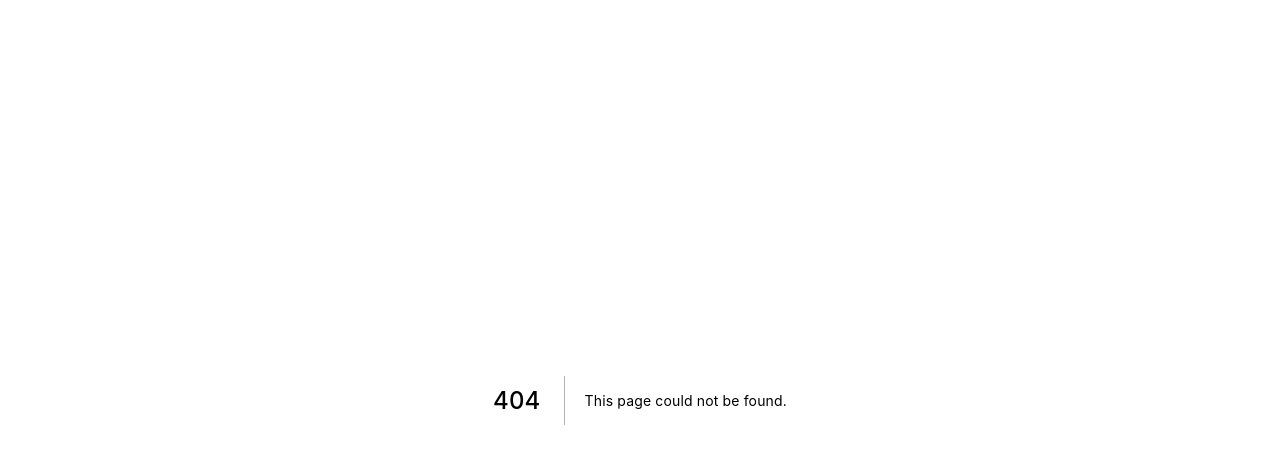
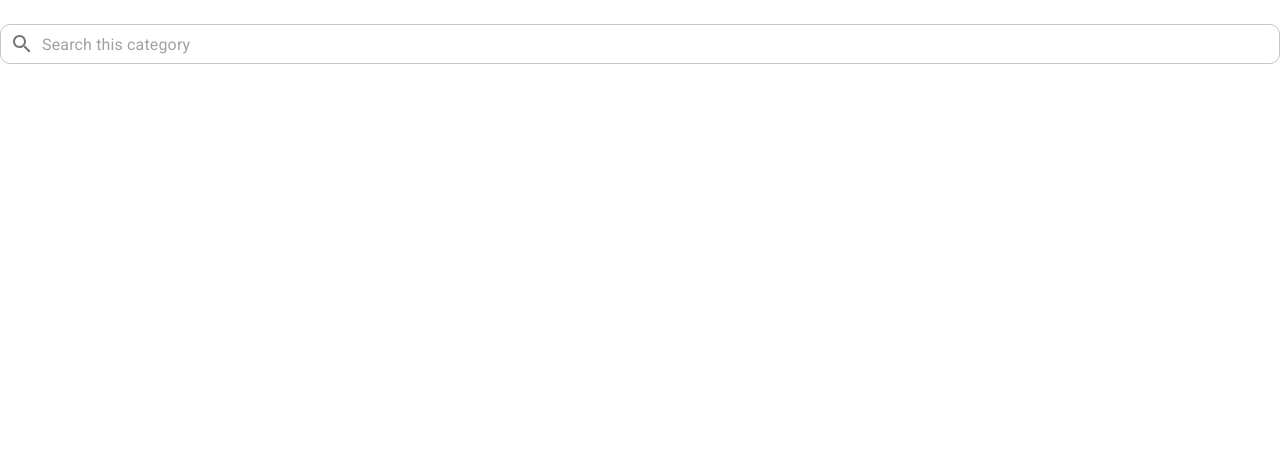
Before and after one commit to yusfiadi/deall-books, a Next.js app: page /components/Input/SearchInput in a window 1280 px wide. Before the commit this address had no page. Shown: the top 464 px of the page. Built offline with nearby package versions, Linux system fonts and the light colour scheme.

Commit message:
create search input component, the keyword and handle change function are from props

```diff
--- /dev/null
+++ b/pages/components/Input/SearchInput.tsx
@@ -0,0 +1,41 @@
+import React, { useState } from "react";
+import IconButton from "@mui/material/IconButton";
+import OutlinedInput from "@mui/material/OutlinedInput";
+import InputLabel from "@mui/material/InputLabel";
+import InputAdornment from "@mui/material/InputAdornment";
+import FormControl from "@mui/material/FormControl";
+import SearchIcon from "@mui/icons-material/Search";
+
+type Props = {
+  keyword: string;
+  handleChange: (event: any) => void;
+};
+
+const SearchInput = (props: Props) => {
+  console.log(props.keyword);
+  return (
+    <FormControl sx={{ width: "100%", my: 3 }} variant="outlined">
+      <OutlinedInput
+        id="search-keyword"
+        type={"text"}
+        placeholder="Search this category"
+        value={props.keyword}
+        size={"small"}
+        onChange={props.handleChange}
+        startAdornment={
+          <InputAdornment position="start" style={{ marginRight: "0" }}>
+            <IconButton edge="start">
+              <SearchIcon />
+            </IconButton>
+          </InputAdornment>
+        }
+        style={{
+          borderRadius: "10px",
+        }}
+        color="primary"
+      />
+    </FormControl>
+  );
+};
+
+export default SearchInput;
```
